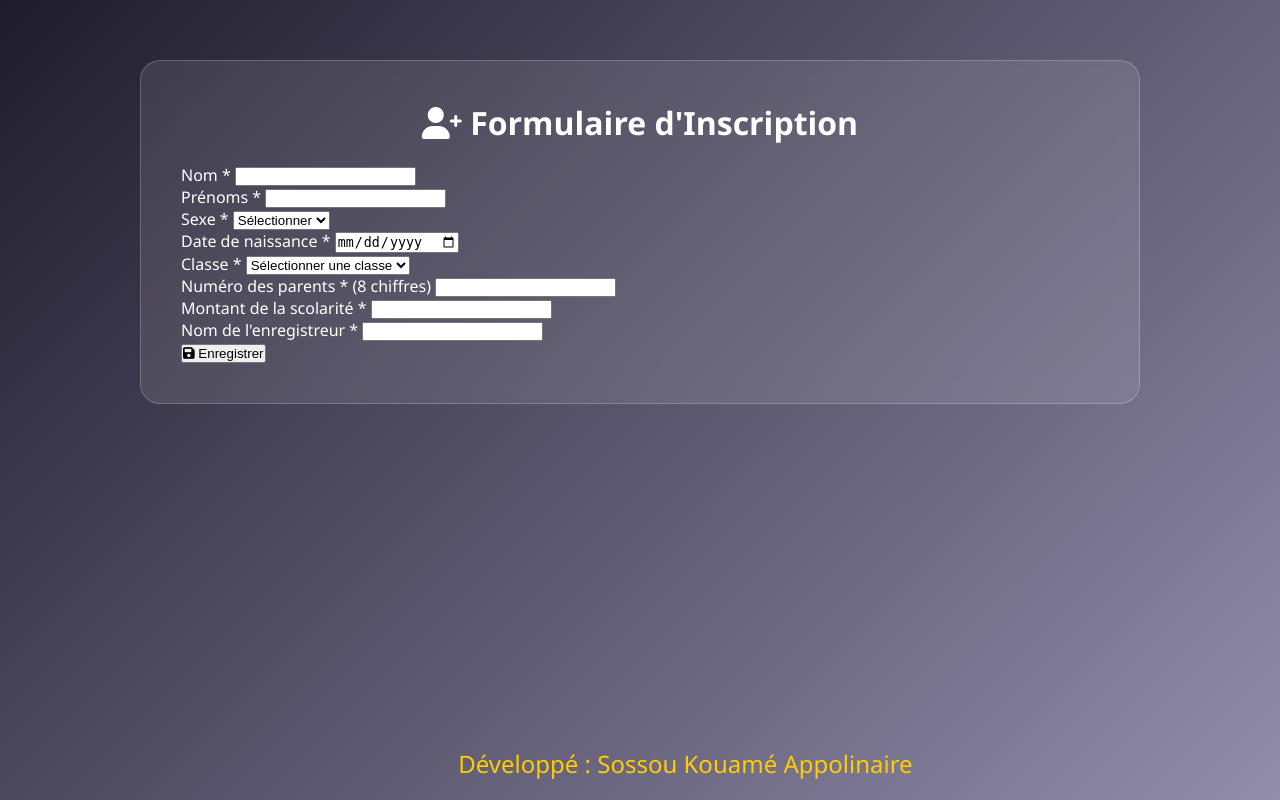
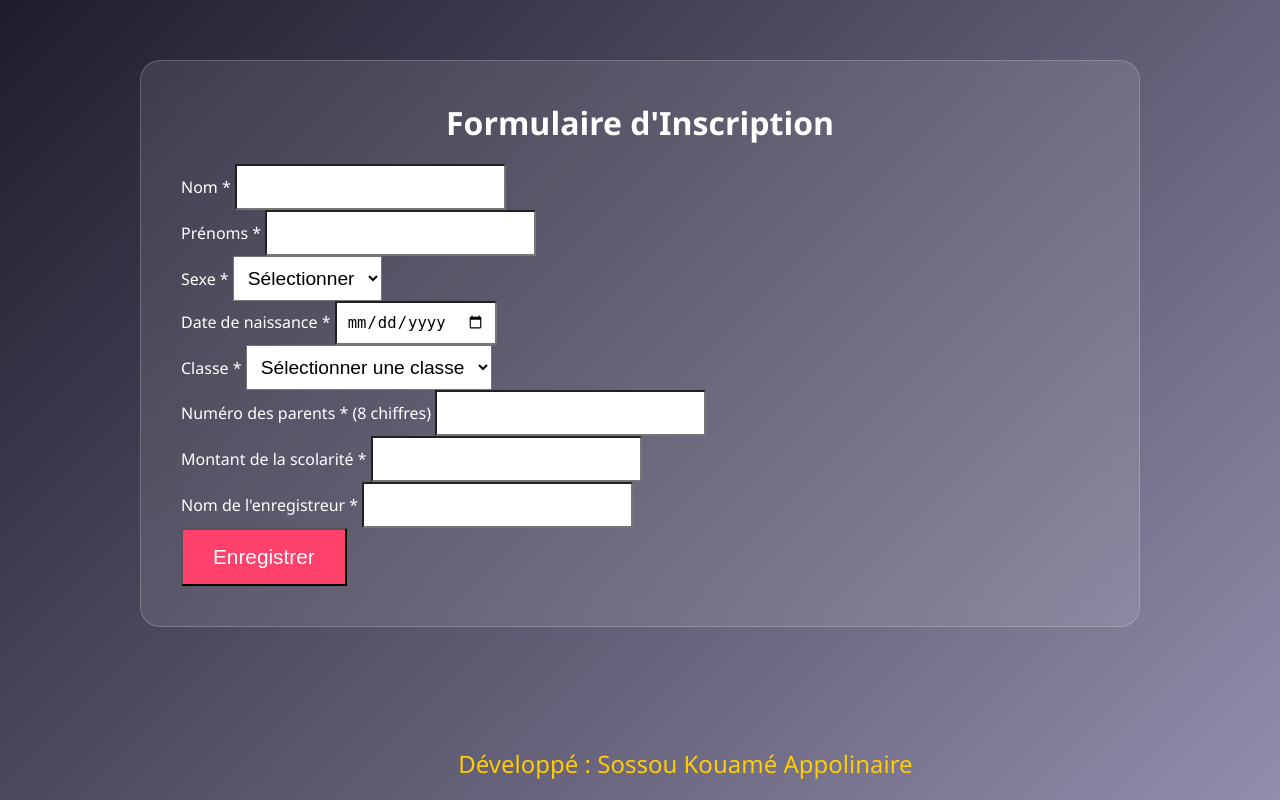
Before and after one commit to appolinair2355/-cole-, a Flask app: page /inscription in a window 1280 px wide. Run offline with Flask 3, Linux system fonts and the light colour scheme.

Commit message:
Update inscription.html

```diff
--- a/templates/inscription.html
+++ b/templates/inscription.html
@@ -1,28 +1,25 @@
 {% extends "base.html" %}
 
-{% block title %}Inscription - Gestion École{% endblock %}
+{% block title %}Inscription - École Mont Sion{% endblock %}
 
 {% block content %}
 <div class="form-container">
-    <h2 class="form-title">
-        <i class="fas fa-user-plus"></i>
-        Formulaire d'Inscription
-    </h2>
+    <h2 class="form-title">Formulaire d'Inscription</h2>
 
     <form id="inscription-form">
         <div class="form-group">
             <label for="nom">Nom *</label>
-            <input type="text" id="nom" name="nom" required>
+            <input type="text" id="nom" name="nom" required style="background:#fff; color:#000; font-size:1.2em; padding:10px;">
         </div>
 
         <div class="form-group">
             <label for="prenoms">Prénoms *</label>
-            <input type="text" id="prenoms" name="prenoms" required>
+            <input type="text" id="prenoms" name="prenoms" required style="background:#fff; color:#000; font-size:1.2em; padding:10px;">
         </div>
 
         <div class="form-group">
             <label for="sexe">Sexe *</label>
-            <select id="sexe" name="sexe" required>
+            <select id="sexe" name="sexe" required style="background:#fff; color:#000; font-size:1.2em; padding:10px;">
                 <option value="">Sélectionner</option>
                 <option value="Masculin">Masculin</option>
                 <option value="Féminin">Féminin</option>
@@ -31,12 +28,12 @@
 
         <div class="form-group">
             <label for="date_naissance">Date de naissance *</label>
-            <input type="date" id="date_naissance" name="date_naissance" required>
+            <input type="date" id="date_naissance" name="date_naissance" required style="background:#fff; color:#000; font-size:1.2em; padding:10px;">
         </div>
 
         <div class="form-group">
             <label for="classe">Classe *</label>
-            <select id="classe" name="classe" required>
+            <select id="classe" name="classe" required style="background:#fff; color:#000; font-size:1.2em; padding:10px;">
                 <option value="">Sélectionner une classe</option>
                 <optgroup label="Écoles">
                     <option value="maternelle">Maternelle</option>
@@ -58,22 +55,48 @@
 
         <div class="form-group">
             <label for="numero_parents">Numéro des parents * (8 chiffres)</label>
-            <input type="tel" id="numero_parents" name="numero_parents" pattern="[0-9]{8}" required>
+            <input type="tel" id="numero_parents" name="numero_parents" pattern="[0-9]{8}" required style="background:#fff; color:#000; font-size:1.2em; padding:10px;">
         </div>
 
         <div class="form-group">
             <label for="montant_scolarite">Montant de la scolarité *</label>
-            <input type="number" id="montant_scolarite" name="montant_scolarite" required>
+            <input type="number" id="montant_scolarite" name="montant_scolarite" required style="background:#fff; color:#000; font-size:1.2em; padding:10px;">
         </div>
 
         <div class="form-group">
             <label for="nom_enregistreur">Nom de l'enregistreur *</label>
-            <input type="text" id="nom_enregistreur" name="nom_enregistreur" required>
+            <input type="text" id="nom_enregistreur" name="nom_enregistreur" required style="background:#fff; color:#000; font-size:1.2em; padding:10px;">
         </div>
 
-        <button type="submit" class="btn">
-            <i class="fas fa-save"></i> Enregistrer
-        </button>
+        <button type="submit" class="btn" style="background:#ff416c; color:#fff; font-size:1.3em; padding:15px 30px;">Enregistrer</button>
+
+        <div id="success-message" style="display:none; color:#00ff88; font-weight:bold; margin-top:20px;">
+            ✅ Inscription réussie – enregistrée dans la base de données !
+        </div>
     </form>
 </div>
+
+<script>
+document.getElementById('inscription-form').addEventListener('submit', async function (e) {
+    e.preventDefault();
+    const form = e.target;
+    const formData = new FormData(form);
+    const data = Object.fromEntries(formData.entries());
+
+    const isEcolier = ['maternelle', 'CI', 'CP', 'CE1', 'CE2', 'CM1', 'CM2'].includes(data.classe);
+    const endpoint = isEcolier ? '/inscrire_ecolier' : '/inscrire_eleve';
+
+    const res = await fetch(endpoint, {
+        method: 'POST',
+        headers: { 'Content-Type': 'application/json' },
+        body: JSON.stringify(data)
+    });
+
+    const result = await res.json();
+    if (result.success) {
+        document.getElementById('success-message').style.display = 'block';
+        form.reset();
+    }
+});
+</script>
 {% endblock %}
```
